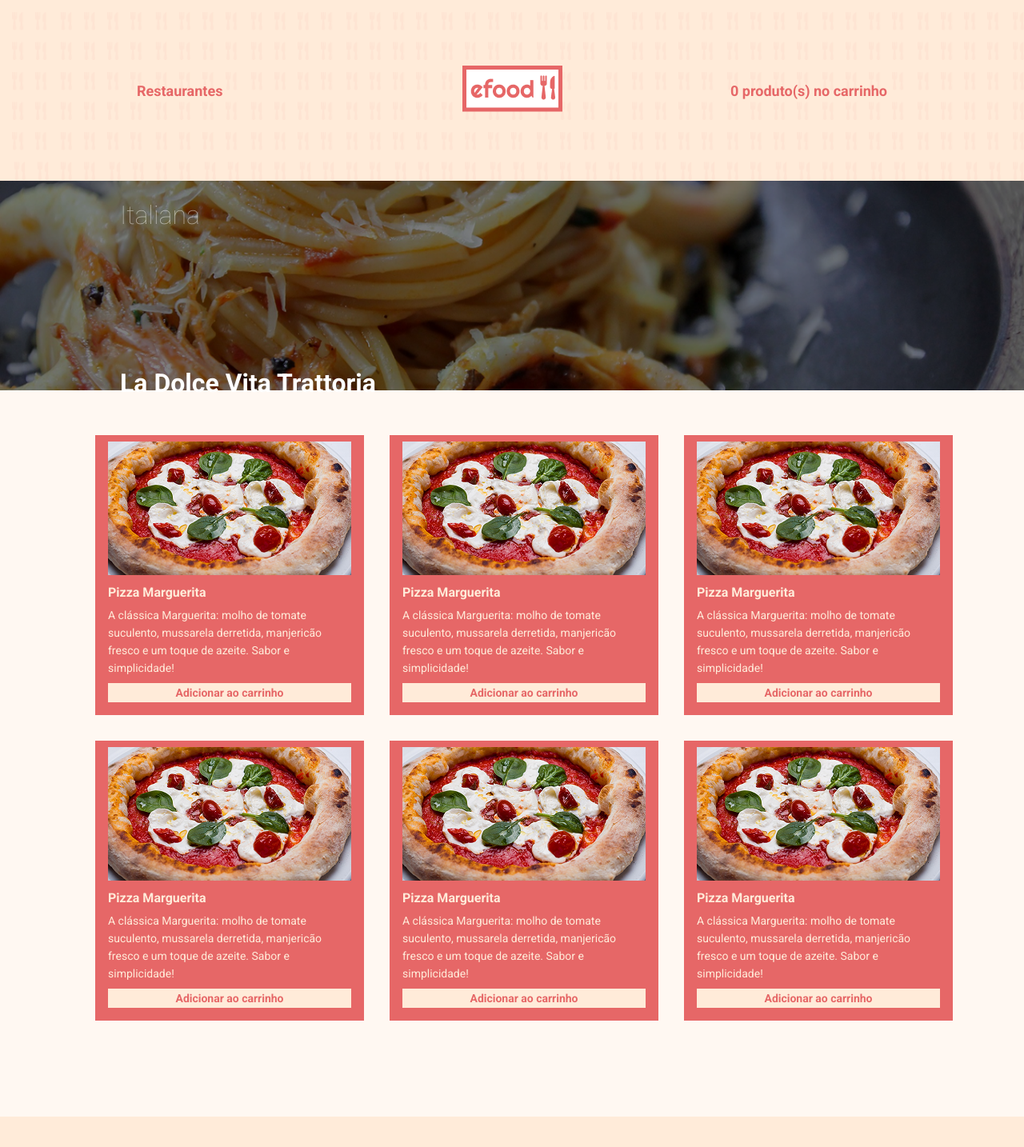
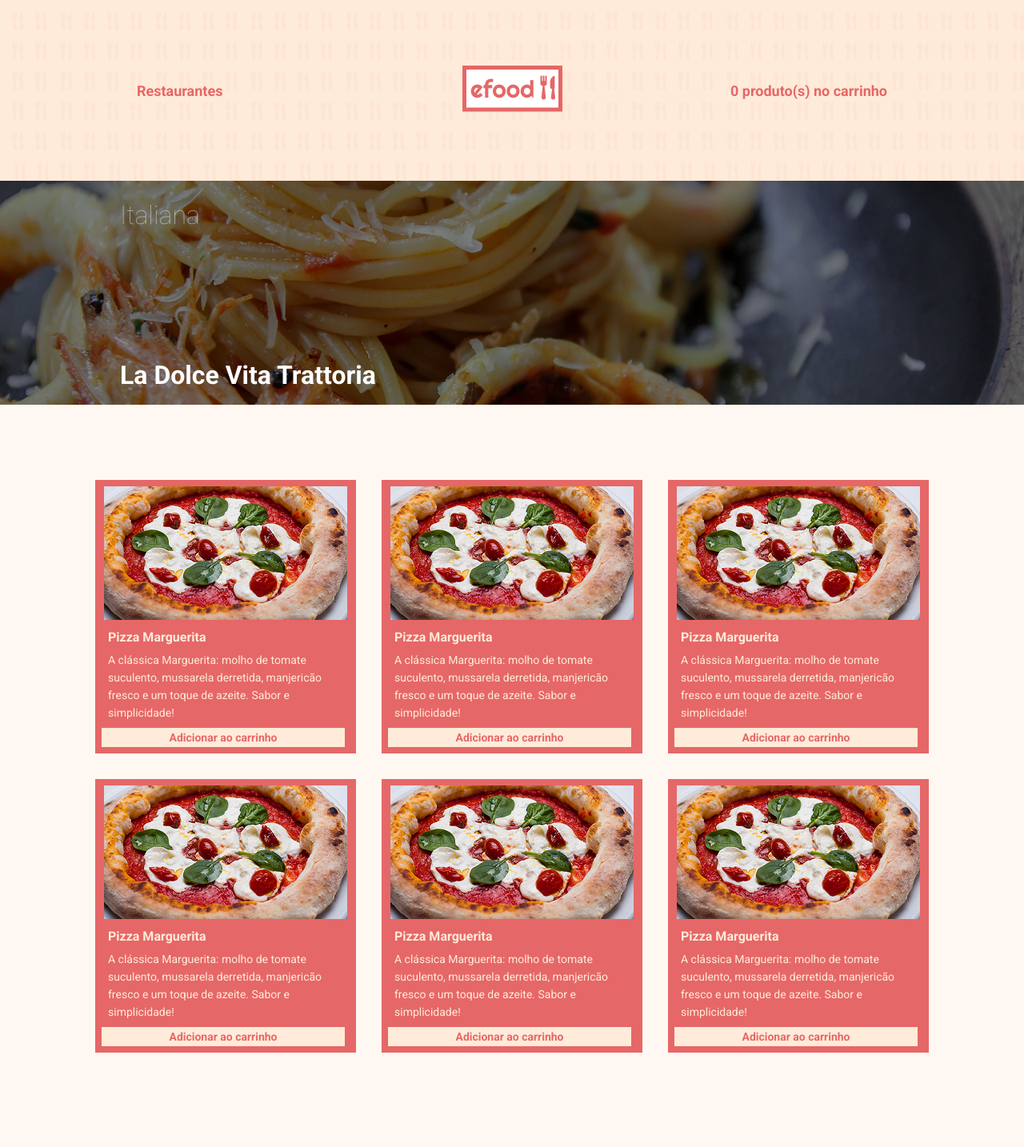
Before and after one commit to Lucashpinheiro/tratoria, a React (Vite) app: page /restaurantes in a window 1280 px wide. Shown: the top 1434 px of the page at 80% size. Built offline with nearby package versions, Linux system fonts and the light colour scheme; a web font is replaced by a local one.

Commit message:
ajustando restaurantes

```diff
--- a/src/components/Apresentacao/styles.ts
+++ b/src/components/Apresentacao/styles.ts
@@ -15,7 +15,7 @@ export const Titulo = styled.p`
   color: ${colors.white};
   font-weight: bold;
   position: absolute;
-  top: 460px;
+  top: 450px;
   left: 150px;
 `
 export const Fundo = styled.div`
@@ -23,4 +23,5 @@ export const Fundo = styled.div`
 `
 export const MassaImag = styled.img`
   width: 100%;
+  height: 280px;
 `
--- a/src/components/ListagemProdutos/styles.ts
+++ b/src/components/ListagemProdutos/styles.ts
@@ -7,6 +7,7 @@ export const ContainerListagem = styled.div`
   gap: 32px;
   margin-top: 52px;
   margin-bottom: 120px;
+  margin-top: 90px;
 `
 export const PizzaTittle = styled.h3`
   color: ${colors.buttonLetters};
@@ -33,7 +34,7 @@ export const Button = styled.button`
   font-size: 14px;
   font-weight: bold;
   border: none;
-  margin: 8px;
   padding: 4px 0;
   width: 304px;
+  margin-top: 8px;
 `
```
